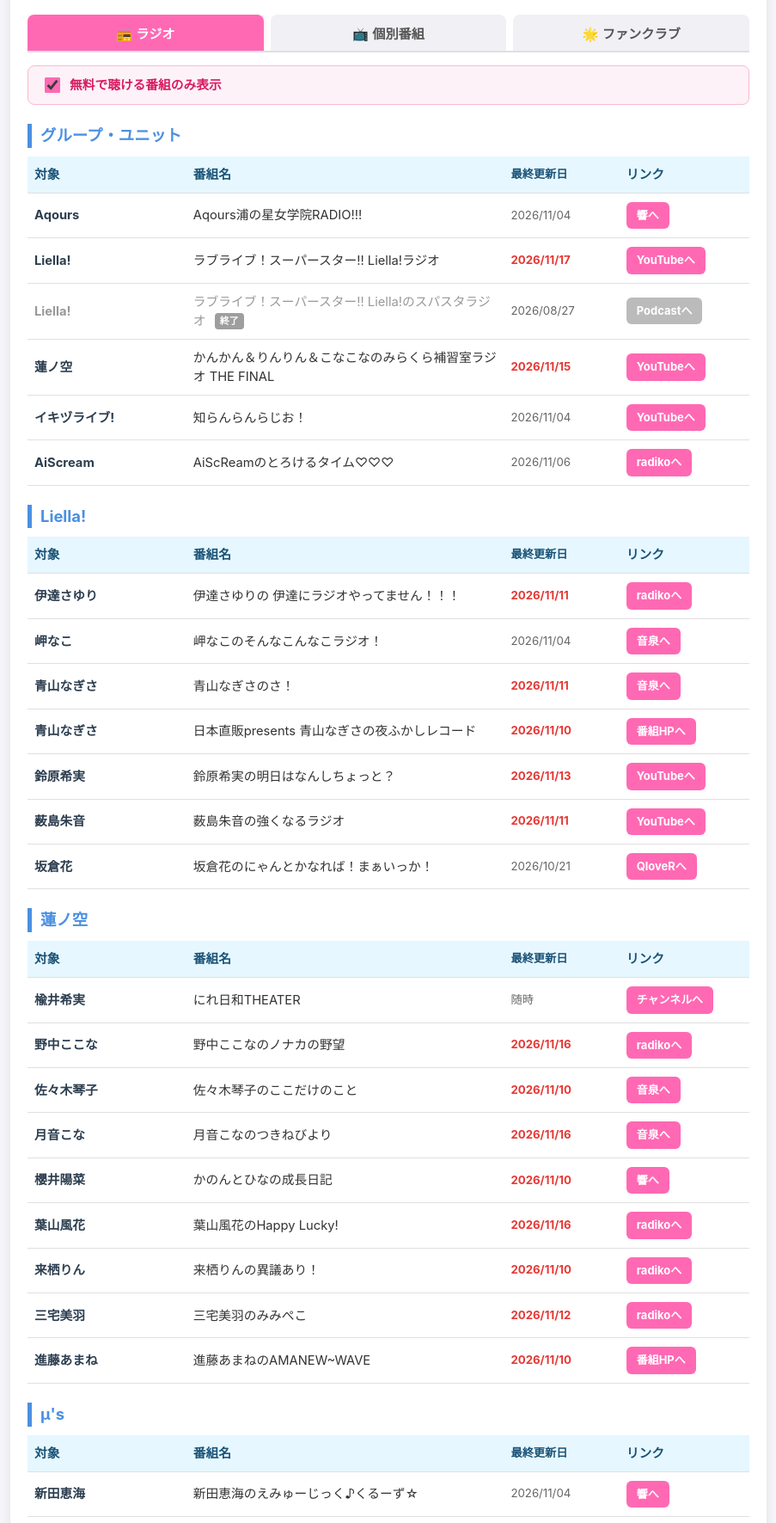
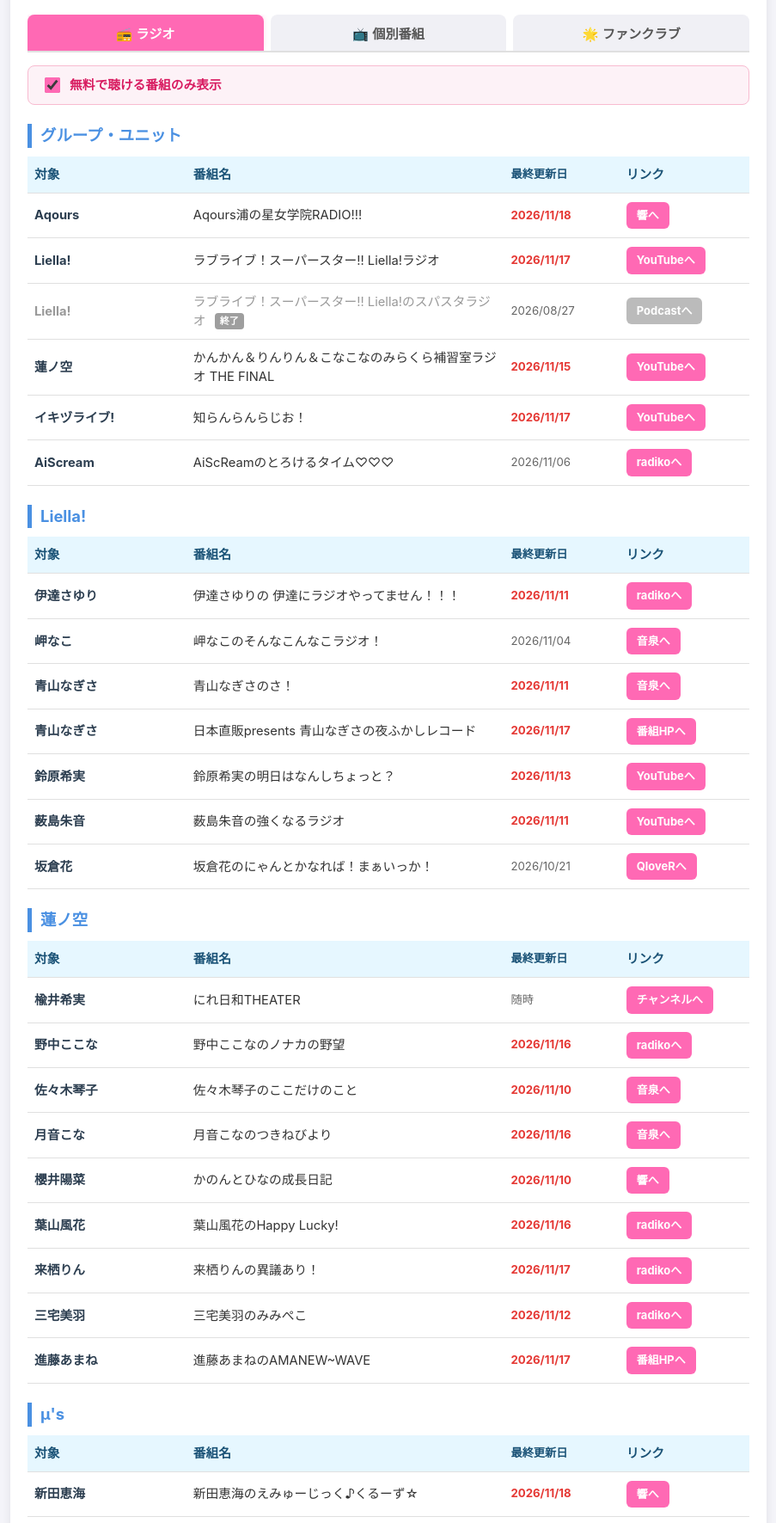
Before and after one commit to rebanira126/radio, a plain HTML site: page index.html in a window 1280 px wide. Shown: the part 101-1872 px from the top of the page at 86% size, without its empty margins (188-1091 px from the left). Drawn offline with Linux system fonts and the light colour scheme.

Commit message:
ラジオ8番組の最新配信日を更新（2026/11/18）
Co-Authored-By: Claude Opus 5.5 <noreply@anthropic.com>
Claude-Session: https://claude.ai/code/session_01T21iLTP4K5QtfZ9E993UBC

```diff
--- a/index.html
+++ b/index.html
@@ -152,7 +152,7 @@
                 </thead>
                 <tbody>
                 <tr class="radio-row" data-is-free="true" data-free-url="https://hibiki-radio.jp/description/llss/detail" data-free-label="響へ" data-all-url="https://hibiki-radio.jp/description/llss/detail" data-all-label="響へ">
-                    <td class="col-target">Aqours</td><td class="col-name">Aqours浦の星女学院RADIO!!!</td><td class="col-date"><span class="date-normal" data-date="2026/11/04">2026/11/04</span></td><td class="col-link"><a href="https://hibiki-radio.jp/description/llss/detail" target="_blank" class="link-button">響へ</a></td>
+                    <td class="col-target">Aqours</td><td class="col-name">Aqours浦の星女学院RADIO!!!</td><td class="col-date"><span class="date-recent" data-date="2026/11/18">2026/11/18</span></td><td class="col-link"><a href="https://hibiki-radio.jp/description/llss/detail" target="_blank" class="link-button">響へ</a></td>
                 </tr>
                 <tr class="radio-row" data-is-free="true" data-free-url="https://www.youtube.com/playlist?list=PLYpy4kJmEo77cXVsDfzQ6g0ON9WYm4KuA" data-free-label="YouTubeへ" data-all-url="https://www.youtube.com/playlist?list=PLYpy4kJmEo77cXVsDfzQ6g0ON9WYm4KuA" data-all-label="YouTubeへ">
                     <td class="col-target">Liella!</td><td class="col-name">ラブライブ！スーパースター!! Liella!ラジオ</td><td class="col-date"><span class="date-recent" data-date="2026/11/17">2026/11/17</span></td><td class="col-link"><a href="https://www.youtube.com/playlist?list=PLYpy4kJmEo77cXVsDfzQ6g0ON9WYm4KuA" target="_blank" class="link-button">YouTubeへ</a></td>
@@ -164,7 +164,7 @@
                     <td class="col-target">蓮ノ空</td><td class="col-name">かんかん＆りんりん＆こなこなのみらくら補習室ラジオ THE FINAL</td><td class="col-date"><span class="date-recent" data-date="2026/11/15">2026/11/15</span></td><td class="col-link"><a href="https://www.youtube.com/playlist?list=PLe2bQbHjZFvg" target="_blank" class="link-button">YouTubeへ</a></td>
                 </tr>
                 <tr class="radio-row" data-is-free="true" data-free-url="https://www.youtube.com/playlist?list=PL-3jtV2TsyS2gtdveKjU8t3Isyp4aZMqT" data-free-label="YouTubeへ" data-all-url="https://www.youtube.com/playlist?list=PL-3jtV2TsyS2gtdveKjU8t3Isyp4aZMqT" data-all-label="YouTubeへ">
-                    <td class="col-target">イキヅライブ!</td><td class="col-name">知らんらんらじお！</td><td class="col-date"><span class="date-normal" data-date="2026/11/04">2026/11/04</span></td><td class="col-link"><a href="https://www.youtube.com/playlist?list=PL-3jtV2TsyS2gtdveKjU8t3Isyp4aZMqT" target="_blank" class="link-button">YouTubeへ</a></td>
+                    <td class="col-target">イキヅライブ!</td><td class="col-name">知らんらんらじお！</td><td class="col-date"><span class="date-recent" data-date="2026/11/17">2026/11/17</span></td><td class="col-link"><a href="https://www.youtube.com/playlist?list=PL-3jtV2TsyS2gtdveKjU8t3Isyp4aZMqT" target="_blank" class="link-button">YouTubeへ</a></td>
                 </tr>
                 <tr class="radio-row" data-is-free="true" data-free-url="https://radiko.jp/podcast/channels/3b8e4a21-8c11-475d-b2ae-c6e1fd403924" data-free-label="radikoへ" data-all-url="https://radiko.jp/podcast/channels/3b8e4a21-8c11-475d-b2ae-c6e1fd403924" data-all-label="radikoへ">
                     <td class="col-target">AiScream</td><td class="col-name">AiScReamのとろけるタイム♡♡♡</td><td class="col-date"><span class="date-normal" data-date="2026/11/06">2026/11/06</span></td><td class="col-link"><a href="https://radiko.jp/podcast/channels/3b8e4a21-8c11-475d-b2ae-c6e1fd403924" target="_blank" class="link-button">radikoへ</a></td>
@@ -192,7 +192,7 @@
                     <td class="col-target">青山なぎさ</td><td class="col-name">青山なぎさのさ！</td><td class="col-date"><span class="date-recent" data-date="2026/11/11">2026/11/11</span></td><td class="col-link"><a href="https://www.onsen.ag/program/nagisa-sa" target="_blank" class="link-button">音泉へ</a></td>
                 </tr>
                 <tr class="radio-row" data-is-free="true" data-free-url="https://www.interfm.co.jp/yohukashirecord" data-free-label="番組HPへ" data-all-url="https://www.interfm.co.jp/yohukashirecord" data-all-label="番組HPへ">
-                    <td class="col-target">青山なぎさ</td><td class="col-name">日本直販presents 青山なぎさの夜ふかしレコード</td><td class="col-date"><span class="date-recent" data-date="2026/11/10">2026/11/10</span></td><td class="col-link"><a href="https://www.interfm.co.jp/yohukashirecord" target="_blank" class="link-button">番組HPへ</a></td>
+                    <td class="col-target">青山なぎさ</td><td class="col-name">日本直販presents 青山なぎさの夜ふかしレコード</td><td class="col-date"><span class="date-recent" data-date="2026/11/17">2026/11/17</span></td><td class="col-link"><a href="https://www.interfm.co.jp/yohukashirecord" target="_blank" class="link-button">番組HPへ</a></td>
                 </tr>
                 <tr class="radio-row" data-is-free="true" data-free-url="https://www.youtube.com/playlist?list=PLlP-aKKe1ZXO_YgXz6dn0gO3P38lN6HIs" data-free-label="YouTubeへ" data-all-url="https://www.youtube.com/playlist?list=PLlP-aKKe1ZXO_YgXz6dn0gO3P38lN6HIs" data-all-label="YouTubeへ">
                     <td class="col-target">鈴原希実</td><td class="col-name">鈴原希実の明日はなんしちょっと？</td><td class="col-date"><span class="date-recent" data-date="2026/11/13">2026/11/13</span></td><td class="col-link"><a href="https://www.youtube.com/playlist?list=PLlP-aKKe1ZXO_YgXz6dn0gO3P38lN6HIs" target="_blank" class="link-button">YouTubeへ</a></td>
@@ -201,7 +201,7 @@
                     <td class="col-target">薮島朱音</td><td class="col-name">薮島朱音の強くなるラジオ</td><td class="col-date"><span class="date-recent" data-date="2026/11/11">2026/11/11</span></td><td class="col-link"><a href="https://www.youtube.com/@JOQR_EXTEND/videos" target="_blank" class="link-button">YouTubeへ</a></td>
                 </tr>
                 <tr class="radio-row" data-is-free="false" data-free-url="" data-free-label="" data-all-url="https://audee-membership.jp/okuma-wakana" data-all-label="AuDeeへ">
-                    <td class="col-target">大熊和奏</td><td class="col-name">大熊和奏 朝のささやき</td><td class="col-date"><span class="date-recent" data-date="2026/11/12">2026/11/12</span></td><td class="col-link"><a href="https://audee-membership.jp/okuma-wakana" target="_blank" class="link-button">AuDeeへ</a></td>
+                    <td class="col-target">大熊和奏</td><td class="col-name">大熊和奏 朝のささやき</td><td class="col-date"><span class="date-recent" data-date="2026/11/18">2026/11/18</span></td><td class="col-link"><a href="https://audee-membership.jp/okuma-wakana" target="_blank" class="link-button">AuDeeへ</a></td>
                 </tr>
                 <tr class="radio-row" data-is-free="false" data-free-url="" data-free-label="" data-all-url="https://audee-membership.jp/emori-aya" data-all-label="AuDeeへ">
                     <td class="col-target">絵森彩</td><td class="col-name">えもりん家によっちゃばれ！</td><td class="col-date"><span class="date-recent" data-date="2026/11/12">2026/11/12</span></td><td class="col-link"><a href="https://audee-membership.jp/emori-aya" target="_blank" class="link-button">AuDeeへ</a></td>
@@ -241,13 +241,13 @@
                     <td class="col-target">葉山風花</td><td class="col-name">葉山風花のHappy Lucky!</td><td class="col-date"><span class="date-recent" data-date="2026/11/16">2026/11/16</span></td><td class="col-link"><a href="https://radiko.jp/r_seasons/10029223" target="_blank" class="link-button">radikoへ</a></td>
                 </tr>
                 <tr class="radio-row" data-is-free="true" data-free-url="https://radiko.jp/r_seasons/52910" data-free-label="radikoへ" data-all-url="https://radiko.jp/r_seasons/52910" data-all-label="radikoへ">
-                    <td class="col-target">来栖りん</td><td class="col-name">来栖りんの異議あり！</td><td class="col-date"><span class="date-recent" data-date="2026/11/10">2026/11/10</span></td><td class="col-link"><a href="https://radiko.jp/r_seasons/52910" target="_blank" class="link-button">radikoへ</a></td>
+                    <td class="col-target">来栖りん</td><td class="col-name">来栖りんの異議あり！</td><td class="col-date"><span class="date-recent" data-date="2026/11/17">2026/11/17</span></td><td class="col-link"><a href="https://radiko.jp/r_seasons/52910" target="_blank" class="link-button">radikoへ</a></td>
                 </tr>
                 <tr class="radio-row" data-is-free="true" data-free-url="https://radiko.jp/r_seasons/10031028" data-free-label="radikoへ" data-all-url="https://radiko.jp/r_seasons/10031028" data-all-label="radikoへ">
                     <td class="col-target">三宅美羽</td><td class="col-name">三宅美羽のみみぺこ</td><td class="col-date"><span class="date-recent" data-date="2026/11/12">2026/11/12</span></td><td class="col-link"><a href="https://radiko.jp/r_seasons/10031028" target="_blank" class="link-button">radikoへ</a></td>
                 </tr>
                 <tr class="radio-row" data-is-free="true" data-free-url="https://www.interfm.co.jp/amawave" data-free-label="番組HPへ" data-all-url="https://www.interfm.co.jp/amawave" data-all-label="番組HPへ">
-                    <td class="col-target">進藤あまね</td><td class="col-name">進藤あまねのAMANEW~WAVE</td><td class="col-date"><span class="date-recent" data-date="2026/11/10">2026/11/10</span></td><td class="col-link"><a href="https://www.interfm.co.jp/amawave" target="_blank" class="link-button">番組HPへ</a></td>
+                    <td class="col-target">進藤あまね</td><td class="col-name">進藤あまねのAMANEW~WAVE</td><td class="col-date"><span class="date-recent" data-date="2026/11/17">2026/11/17</span></td><td class="col-link"><a href="https://www.interfm.co.jp/amawave" target="_blank" class="link-button">番組HPへ</a></td>
                 </tr>
                 </tbody>
             </table>
@@ -260,7 +260,7 @@
                 </thead>
                 <tbody>
                 <tr class="radio-row" data-is-free="true" data-free-url="https://hibiki-radio.jp/description/tsunradi/detail" data-free-label="響へ" data-all-url="https://hibiki-radio.jp/description/tsunradi/detail" data-all-label="響へ">
-                    <td class="col-target">新田恵海</td><td class="col-name">新田恵海のえみゅーじっく♪くるーず☆</td><td class="col-date"><span class="date-normal" data-date="2026/11/04">2026/11/04</span></td><td class="col-link"><a href="https://hibiki-radio.jp/description/tsunradi/detail" target="_blank" class="link-button">響へ</a></td>
+                    <td class="col-target">新田恵海</td><td class="col-name">新田恵海のえみゅーじっく♪くるーず☆</td><td class="col-date"><span class="date-recent" data-date="2026/11/18">2026/11/18</span></td><td class="col-link"><a href="https://hibiki-radio.jp/description/tsunradi/detail" target="_blank" class="link-button">響へ</a></td>
                 </tr>
                 <tr class="radio-row" data-is-free="true" data-free-url="https://radiko.jp/r_seasons/10030928" data-free-label="radikoへ" data-all-url="https://radiko.jp/r_seasons/10030928" data-all-label="radikoへ">
                     <td class="col-target">南條愛乃</td><td class="col-name">南條愛乃とおしゃべりな夜</td><td class="col-date"><span class="date-recent" data-date="2026/11/13">2026/11/13</span></td><td class="col-link"><a href="https://radiko.jp/r_seasons/10030928" target="_blank" class="link-button">radikoへ</a></td>
@@ -319,7 +319,7 @@
                 </thead>
                 <tbody>
                 <tr class="radio-row" data-is-free="true" data-free-url="https://qlover.jp/enrina" data-free-label="QloveRへ" data-all-url="https://qlover.jp/enrina" data-all-label="QloveRへ">
-                    <td class="col-target">遠藤璃菜</td><td class="col-name">遠藤璃菜のちょっと寄り道してく？</td><td class="col-date"><span class="date-recent" data-date="2026/11/10">2026/11/10</span></td><td class="col-link"><a href="https://qlover.jp/enrina" target="_blank" class="link-button">QloveRへ</a></td>
+                    <td class="col-target">遠藤璃菜</td><td class="col-name">遠藤璃菜のちょっと寄り道してく？</td><td class="col-date"><span class="date-recent" data-date="2026/11/17">2026/11/17</span></td><td class="col-link"><a href="https://qlover.jp/enrina" target="_blank" class="link-button">QloveRへ</a></td>
                 </tr>
                 <tr class="radio-row" data-is-free="false" data-free-url="" data-free-label="" data-all-url="https://audee-membership.jp/podcastsms-special/articles/news/arPMc8LDTbvG26CJiyNJ97VD" data-all-label="AuDeeへ" data-ended="true">
                     <td class="col-target">坂野愛羽</td><td class="col-name">ポッドキャストメンバーシップSPECIAL 【坂野愛羽 （初代）スーパーシャケタイム】 <span class="badge-ended">終了</span></td><td class="col-date"><span class="date-normal" data-date="2026/05/31">2026/05/31</span></td><td class="col-link"><a href="https://audee-membership.jp/podcastsms-special/articles/news/arPMc8LDTbvG26CJiyNJ97VD" target="_blank" class="link-button">AuDeeへ</a></td>
```
